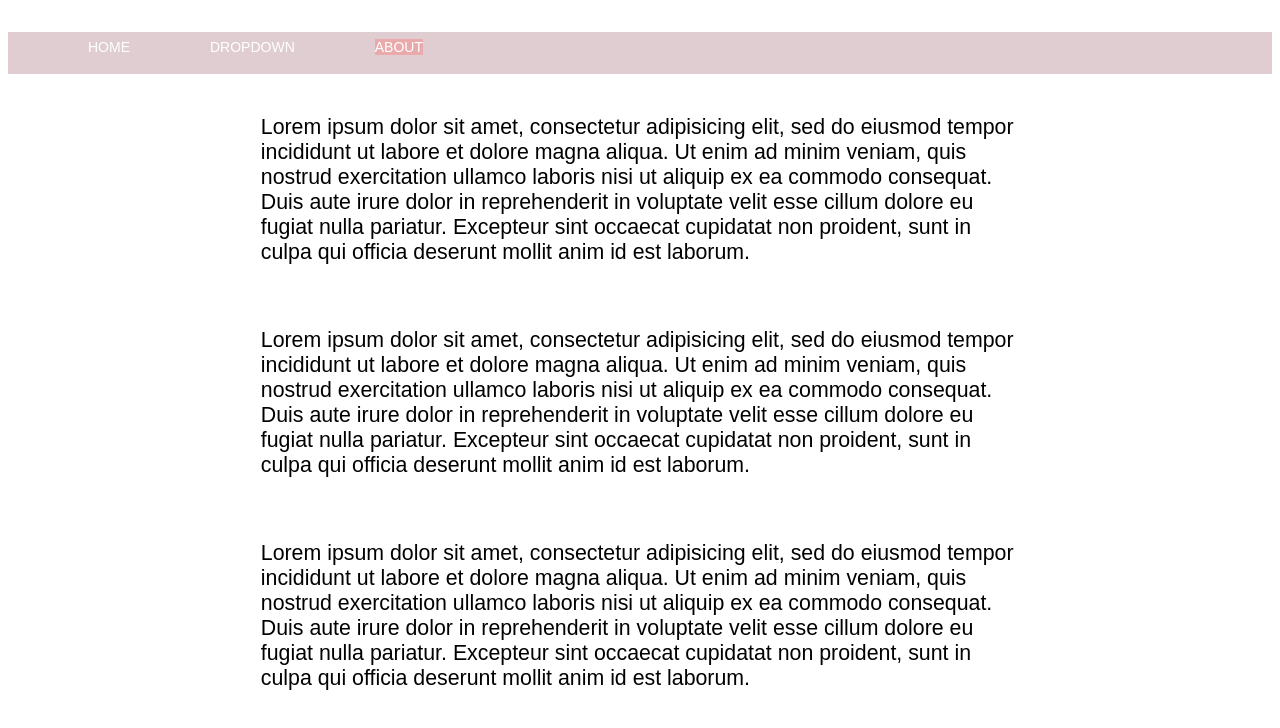
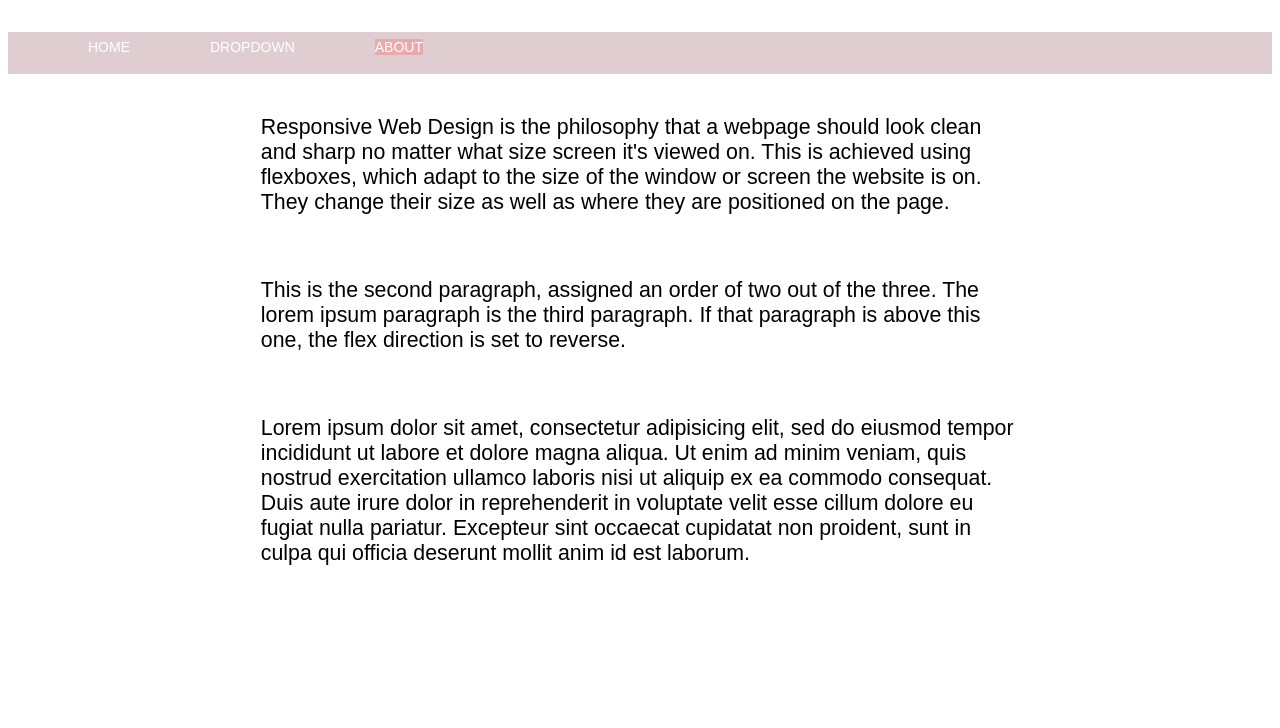
Before and after one commit to StephenRound/341work, a plain HTML site: page week-10/index.html in a window 1280 px wide. Shown: the part 172-900 px from the top of the page. After the commit the page ends 800 px from the top, so only its background shows below. Drawn offline with Linux system fonts and the light colour scheme.

Commit message:
push 5 translated the lorem

```diff
--- a/week-10/index.html
+++ b/week-10/index.html
@@ -24,10 +24,10 @@
         <li><a href="javascript:void(0)" class="active">About</a></li>
 </header>
 <div class="container" id="one">
-  <p>Lorem ipsum dolor sit amet, consectetur adipisicing elit, sed do eiusmod tempor incididunt ut labore et dolore magna aliqua. Ut enim ad minim veniam, quis nostrud exercitation ullamco laboris nisi ut aliquip ex ea commodo consequat. Duis aute irure dolor in reprehenderit in voluptate velit esse cillum dolore eu fugiat nulla pariatur. Excepteur sint occaecat cupidatat non proident, sunt in culpa qui officia deserunt mollit anim id est laborum.</p>
+  <p>Responsive Web Design is the philosophy that a webpage should look clean and sharp no matter what size screen it's viewed on. This is achieved using flexboxes, which adapt to the size of the window or screen the website is on. They change their size as well as where they are positioned on the page.</p>
 </div>
 <div class="container" id="two">
-  <p>Lorem ipsum dolor sit amet, consectetur adipisicing elit, sed do eiusmod tempor incididunt ut labore et dolore magna aliqua. Ut enim ad minim veniam, quis nostrud exercitation ullamco laboris nisi ut aliquip ex ea commodo consequat. Duis aute irure dolor in reprehenderit in voluptate velit esse cillum dolore eu fugiat nulla pariatur. Excepteur sint occaecat cupidatat non proident, sunt in culpa qui officia deserunt mollit anim id est laborum.</p>
+  <p>This is the second paragraph, assigned an order of two out of the three. The lorem ipsum paragraph is the third paragraph. If that paragraph is above this one, the flex direction is set to reverse.</p>
 </div>
 <div class="container" id="three">
   <p>Lorem ipsum dolor sit amet, consectetur adipisicing elit, sed do eiusmod tempor incididunt ut labore et dolore magna aliqua. Ut enim ad minim veniam, quis nostrud exercitation ullamco laboris nisi ut aliquip ex ea commodo consequat. Duis aute irure dolor in reprehenderit in voluptate velit esse cillum dolore eu fugiat nulla pariatur. Excepteur sint occaecat cupidatat non proident, sunt in culpa qui officia deserunt mollit anim id est laborum.</p>
```
